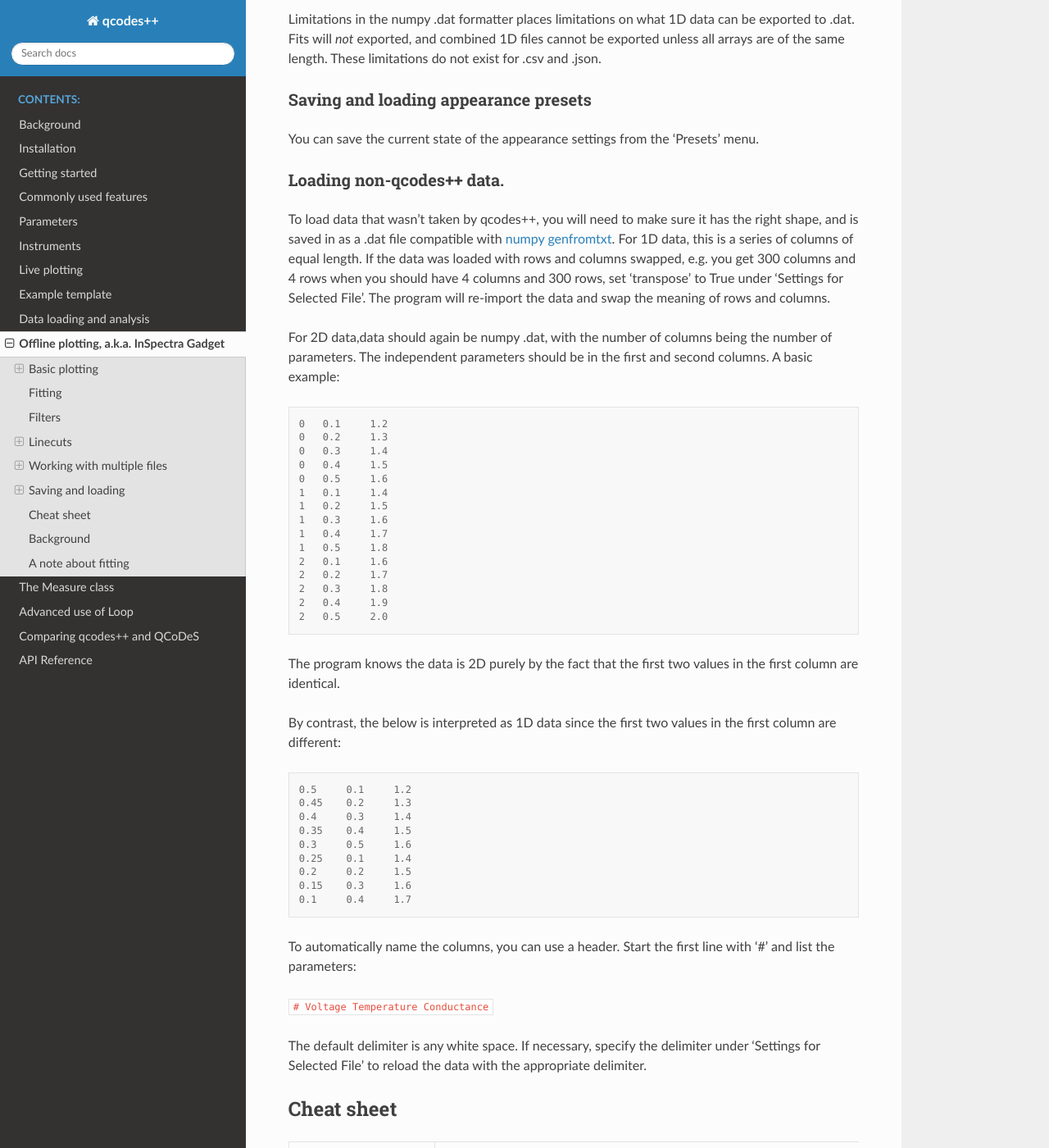
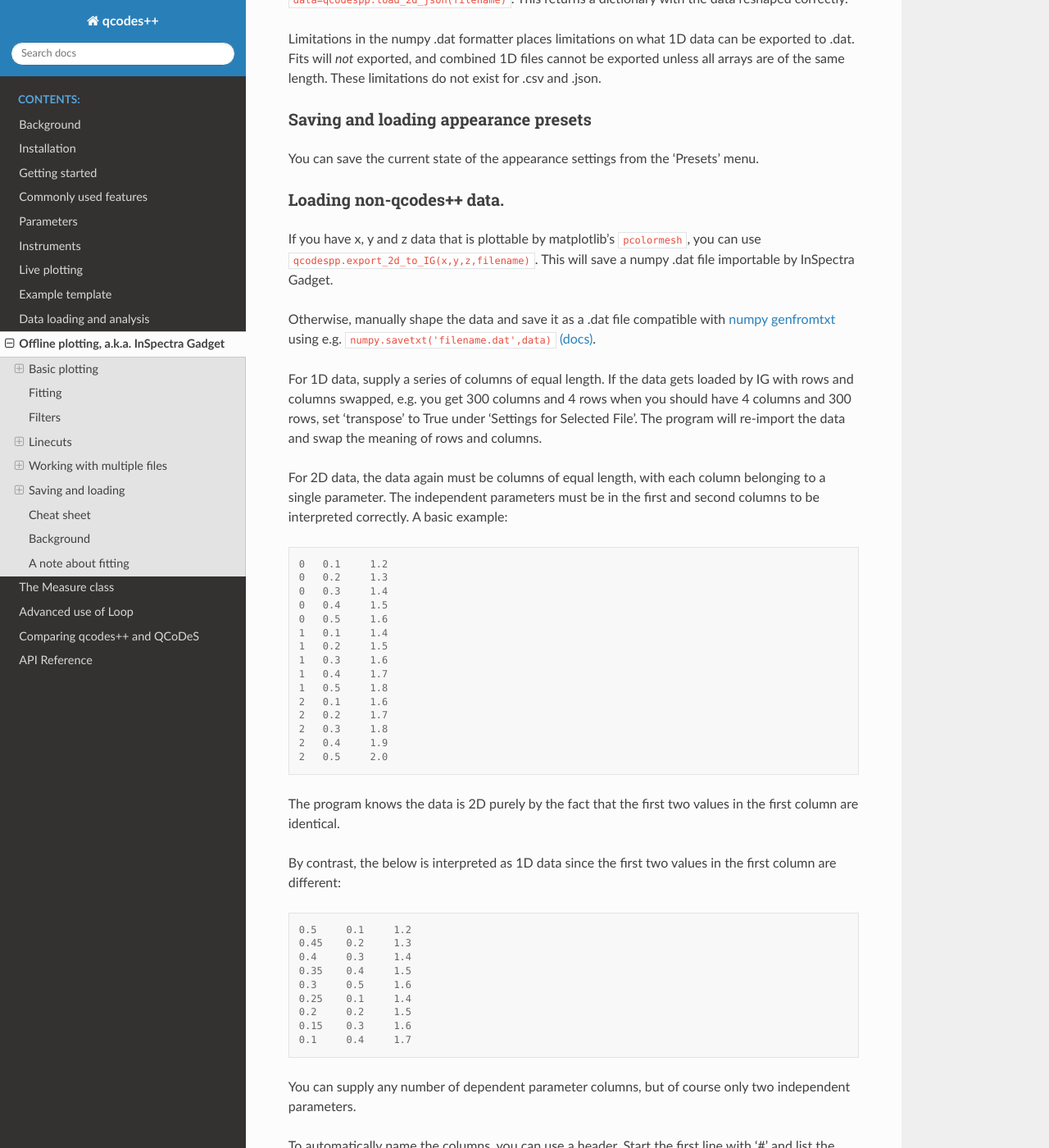
Before and after one commit to qcodespp/qcodespp.github.io, a Sphinx documentation site: the page built from docs/source/offline_plotting.rst, in a window 1280 px wide and 1400 px high, scrolled down 7590 px. Shown: the whole window at 82% size. Built offline with Sphinx 7.4.7 and the Read the Docs theme 3.1.0, drawn with Linux system fonts in a browser that asks for light colours; some of the changed text lies outside the part shown.

Commit message:
offline_plotting

```diff
--- a/docs/source/offline_plotting.rst
+++ b/docs/source/offline_plotting.rst
@@ -21,7 +21,8 @@
 - 1D data is plotted as lines, and 2D data as a `color plot <https://matplotlib.org/stable/api/_as_gen/matplotlib.pyplot.pcolormesh.html>`__. 3D data collected by qcodes++ can be decomposed into multiple 2D datasets; you will be prompted for options.
 - To change the plotted parameters, right click on the parameter name under 'Settings for Selected File' (for 2D data) or '1D traces' (for 1D data).
 - Immediately above the plot windows are the usual matplotlib tools for panning and zooming. Reset the view with the 'home' button.
-- You can also zoom using the mousewheel. Zooming while holding ctrl(shift) zooms only on the x(y) axis.
+- You can also zoom using mousewheel scrolling. To zoom only one axis, hover over it, or hold ctrl(shift) for x(y).
+- You can pan one axis at a time by clicking and dragging it.
 - 'Settings for Selected File' changes the plot appearance. Right click to choose from preset values.
 - Axes settings (inc. for the colorbar) are underneath the plots.
 - The colorbar is accompanied by a histogram. To adjust the range of the colorbar, change the limits of the blue shaded region by clicking and dragging.
@@ -275,9 +276,13 @@
 
 Loading non-qcodes++ data.
 ^^^^^^^^^^^^^^^^^^^^^^^^^^
-To load data that wasn't taken by qcodes++, you will need to make sure it has the right shape, and is saved in as a .dat file compatible with `numpy genfromtxt <https://numpy.org/doc/stable/reference/generated/numpy.genfromtxt.html>`__. For 1D data, this is a series of columns of equal length. If the data was loaded with rows and columns swapped, e.g. you get 300 columns and 4 rows when you should have 4 columns and 300 rows, set 'transpose' to True under 'Settings for Selected File'. The program will re-import the data and swap the meaning of rows and columns.
+If you have x, y and z data that is plottable by matplotlib's ``pcolormesh``, you can use ``qcodespp.export_2d_to_IG(x,y,z,filename)``. This will save a numpy .dat file importable by InSpectra Gadget.
 
-For 2D data,data should again be numpy .dat, with the number of columns being the number of parameters. The independent parameters should be in the first and second columns. A basic example::
+Otherwise, manually shape the data and save it as a .dat file compatible with `numpy genfromtxt <https://numpy.org/doc/stable/reference/generated/numpy.genfromtxt.html>`__ using e.g. ``numpy.savetxt('filename.dat',data)`` `(docs) <https://numpy.org/doc/stable/reference/generated/numpy.savetxt.html>`__.
+
+For 1D data, supply a series of columns of equal length. If the data gets loaded by IG with rows and columns swapped, e.g. you get 300 columns and 4 rows when you should have 4 columns and 300 rows, set 'transpose' to True under 'Settings for Selected File'. The program will re-import the data and swap the meaning of rows and columns.
+
+For 2D data, the data again must be columns of equal length, with each column belonging to a single parameter. The independent parameters must be in the first and second columns to be interpreted correctly. A basic example::
 
     0   0.1     1.2
     0   0.2     1.3
@@ -310,6 +315,7 @@
     0.15    0.3     1.6
     0.1     0.4     1.7
 
+You can supply any number of dependent parameter columns, but of course only two independent parameters.
 
 To automatically name the columns, you can use a header. Start the first line with '#' and list the parameters:
 
@@ -411,6 +417,5 @@
 .. - Click to estimate peak height/position.
 .. - Include specialised fits. Could also allow other kind of backgrounds for peak fitting. Damped oscillator, i.e. Qubit relevant: Rabi, Ramsey, T_echo.
 .. - Option to plot X data as average of each line, if need be. Useful for fitting series.
-.. - Single-axis scrolling as in pyqtplot
 .. - More advanced preset import/export; user can choose what they want to save/load
 .. - Fix circular linecuts
```
